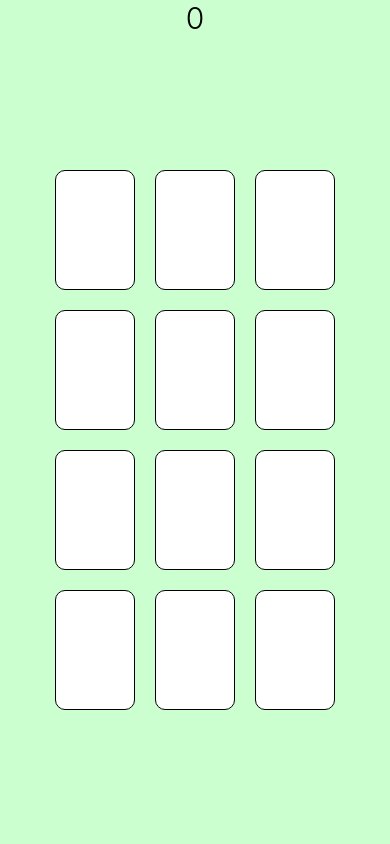
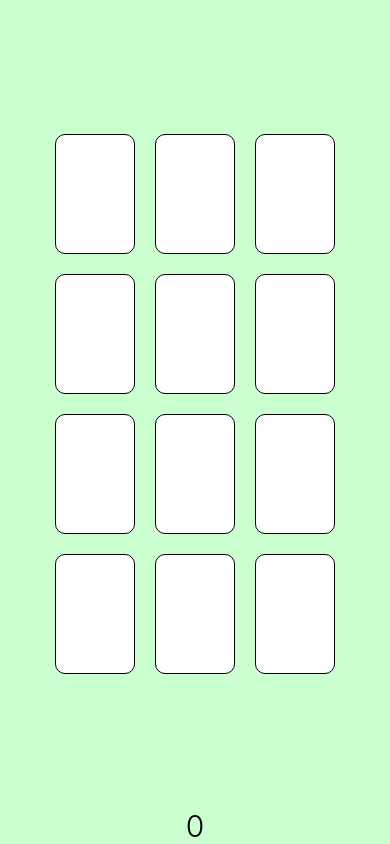
Before and after one commit to chordemu/MemoryGame, a React Native app: screen / in a window 390 px wide. Built offline with nearby package versions, Linux system fonts and the light colour scheme.

Commit message:
moved flips text to bottom

```diff
--- a/src/components/Home.tsx
+++ b/src/components/Home.tsx
@@ -12,13 +12,13 @@ const Home = ({}) => {
   return (
     <FlippedContextProvider>
       <View style={styles.container}>
-        <MyText>{flips}</MyText>
         <CardDisplay
           turn={turn}
           setTurn={setTurn}
           flips={flips}
           setFlips={setFlips}
-        />
+          />
+          <MyText>{flips}</MyText>
         {/* <ResetButton setTurn={setTurn} /> */}
       </View>
     </FlippedContextProvider>
```
